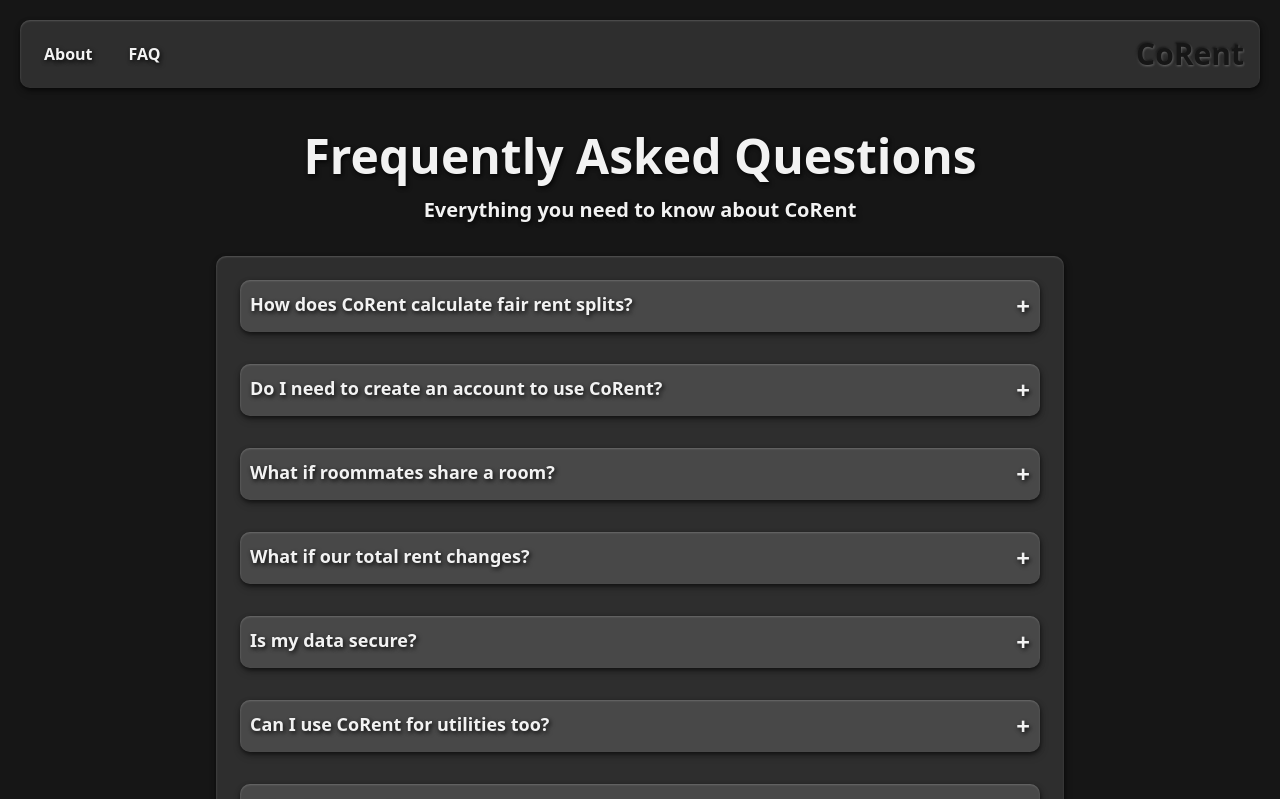
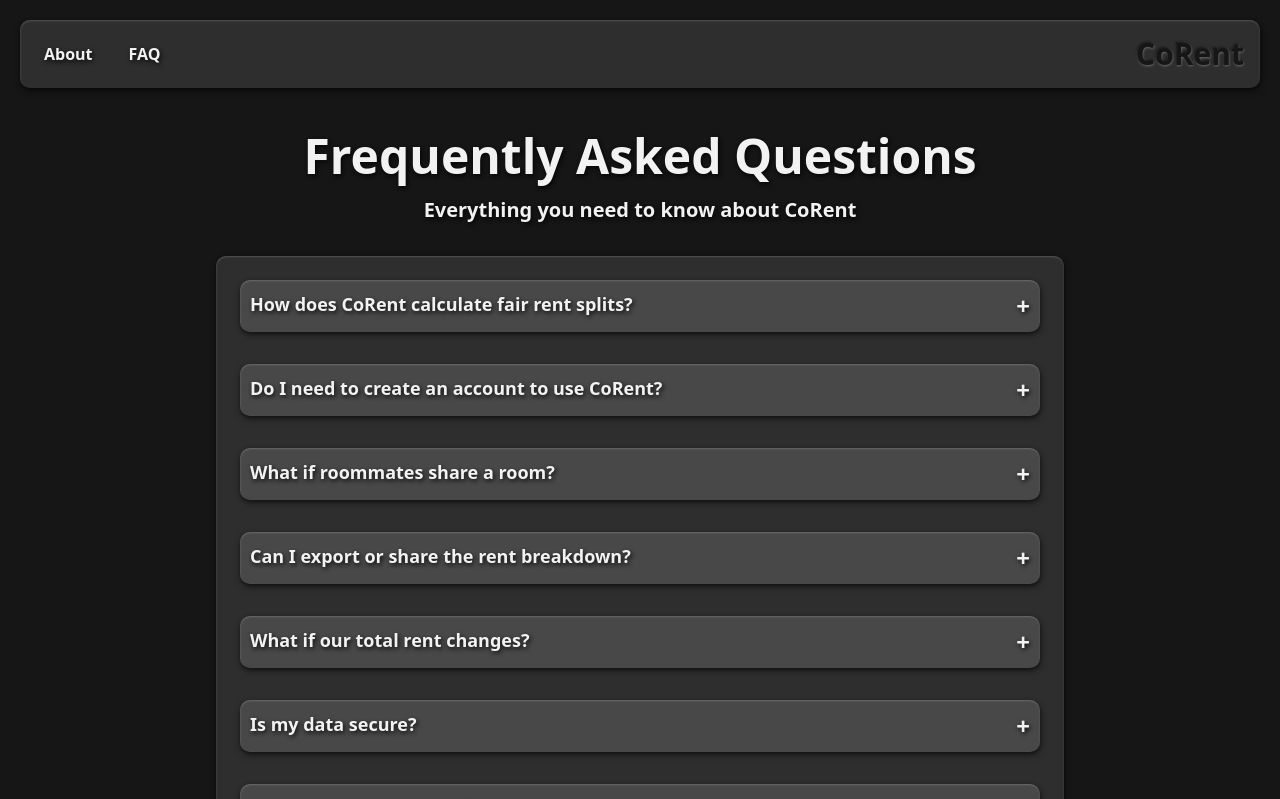
Before and after one commit to Felixlarss/CoRent, a SvelteKit app in the folder frontend-svelteKit/: page /faq in a window 1280 px wide. Shown: the top 799 px of the page. Built offline with nearby package versions, Linux system fonts and the light colour scheme; no server answers.

Commit message:
add info to FAQ

```diff
--- a/frontend-svelteKit/src/routes/faq/+page.svelte
+++ b/frontend-svelteKit/src/routes/faq/+page.svelte
@@ -21,11 +21,11 @@
 			answer:
 				"You can assign multiple members to the same room. CoRent will split that room's calculated rent equally among all assigned members. This is applicable to rooms aswell, one member can be assigned to multiple rooms."
 		},
-		// {
-		// 	question: 'Can I export or share the rent breakdown?',
-		// 	answer:
-		// 		'Yes, you can view a detailed breakdown of how rent is calculated for each member. This transparency helps everyone understand and agree on the split. You can share this information with your housemates directly through the app.'
-		// },
+		{
+			question: 'Can I export or share the rent breakdown?',
+			answer:
+				'Yes, you can view a detailed breakdown of how rent is calculated for each member. This transparency helps everyone understand and agree on the split. You can share this information with your housemates directly through the app.'
+		},
 		{
 			question: 'What if our total rent changes?',
 			answer:
```
